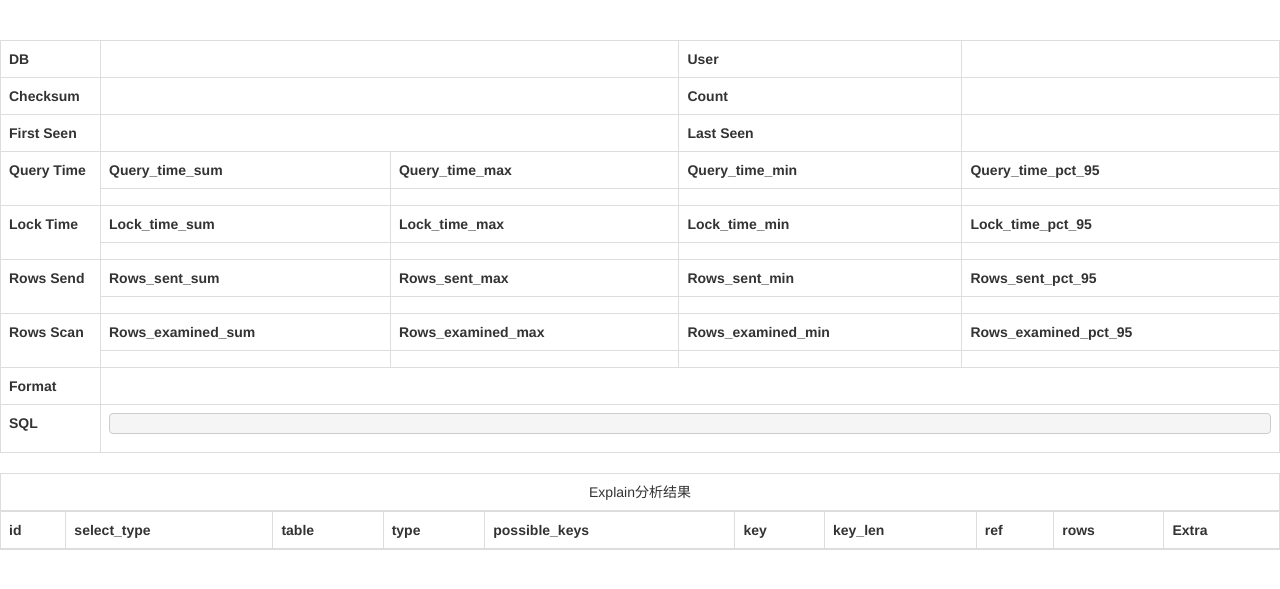
After one commit to ycg/mysql_web, a Python web app: template templates/new_slow_log_detail.html in a window 1280 px wide. The commit adds this page. Shown: the top 589 px of the page. Run offline with Jinja, Linux system fonts and the light colour scheme; the template is opened without the code that fills it, so the values that code supplies are empty.

Commit message:
优化慢日志界面 改动比较大

```diff
--- a/monitor/common.py
+++ b/monitor/common.py
@@ -6,7 +6,7 @@ from entitys import BaseClass
 
 # 把数据库返回数据转换为对象
 def get_object(row):
-    info = BaseClass()
+    info = BaseClass(None)
     for key, value in row.items():
         if (value == "None"):
             value = None
--- a/mysql_web.py
+++ b/mysql_web.py
@@ -39,7 +39,7 @@ mysql_cache.load_all_host_infos()
 monitor_server = server.MonitorServer()
 monitor_server.load()
 monitor_server.start()
-monitor_server.invoke_check_tablespace_method()
+#monitor_server.invoke_check_tablespace_method()
 
 
 # endregion
@@ -225,7 +225,8 @@ def new_get_slow_logs():
 @app.route("/newslowlog/detail/<int:checksum>/<int:host_id>")
 @login_required
 def new_get_slow_log_detail(checksum, host_id):
-    return render_template("slow_log_detail.html", slow_low_info=new_slow_log.get_slow_log_detail(checksum, host_id))
+    return render_template("new_slow_log_detail.html", slow_low_info=new_slow_log.get_slow_log_detail(checksum, host_id))
+    # return render_template("slow_log_detail.html", slow_low_info=new_slow_log.get_slow_log_detail(checksum, host_id))
 
 
 @app.route("/newslowlog/explain/<int:checksum>/<int:host_id>")
--- a/templates/home.html
+++ b/templates/home.html
@@ -44,7 +44,7 @@
                     <a href="javascript:void(0)" id="tablespace" class="list-group-item" onclick=stop("/tablespace","tablespace")><span class="glyphicon glyphicon-barcode"> Tablespace</span></a>
                     <!--<a href="javascript:void(0)" id="sql" class="list-group-item" onclick=stop("/sql","sql")><span class="glyphicon glyphicon-apple"> SQLExecute</span></a>-->
                     <a href="javascript:void(0)" id="chart" class="list-group-item" onclick=stop("/chart","chart")><span class="glyphicon glyphicon-cloud"> Chart</span></a>
-                    <a href="javascript:void(0)" id="backup" class="list-group-item" onclick=stop("/backup","backup")><span class="glyphicon glyphicon-align-justify"> Backup</span></a>
+                    <!--<a href="javascript:void(0)" id="backup" class="list-group-item" onclick=stop("/backup","backup")><span class="glyphicon glyphicon-align-justify"> Backup</span></a>-->
                     <!--<a href="javascript:void(0)" id="chart_new" class="list-group-item" onclick=stop("/chart_new","chart_new")><span class="glyphicon glyphicon-console"> Chart_New</span></a>-->
                     <!--<a href="javascript:void(0)" id="general" class="list-group-item" onclick=stop("/general/1","general")><span class="glyphicon glyphicon-check"> GeneralLog</span></a>
                     <a href="javascript:void(0)" id="user" class="list-group-item" onclick=stop("/user","user")><span class="glyphicon glyphicon-user"> User</span></a>
--- /dev/null
+++ b/templates/new_slow_log_detail.html
@@ -0,0 +1,299 @@
+<!DOCTYPE html>
+<html lang="en">
+<head>
+    <meta charset="UTF-8">
+    <title>慢日志详情</title>
+    <link href={{ url_for('static', filename='css/bootstrap.css') }} rel="stylesheet" type="text/css">
+    <script src={{ url_for("static", filename="jquery/jquery.min.js") }} type="text/javascript"></script>
+    <script src={{ url_for("static", filename="js/bootstrap.min.js") }} type="text/javascript"></script>
+</head>
+<body>
+</br>
+</br>
+<div class="row">
+    {% if(slow_low_info != None) %}
+        <div class="col-md-12">
+            <table class="table table-hover table-bordered">
+                <tbody style="word-break:break-all">
+                <tr>
+                    <td style="width: 100px">
+                        <strong>DB</strong>
+                    </td>
+                    <td colspan="2" rowspan="1">
+                        {{ slow_low_info.db_max }}
+                    </td>
+                    <td>
+                        <strong>User</strong>
+                    </td>
+                    <td colspan="1" rowspan="1">
+                        {{ slow_low_info.user_max }}
+                    </td>
+                </tr>
+                <tr>
+                    <td style="width: 100px">
+                        <strong>Checksum</strong>
+                    </td>
+                    <td colspan="2" rowspan="1">
+                        {{ slow_low_info.checksum }}
+                    </td>
+                    <td>
+                        <strong>Count</strong>
+                    </td>
+                    <td colspan="1" rowspan="1">
+                        {{ slow_low_info.count }}
+                    </td>
+                </tr>
+                <tr>
+                    <td>
+                        <strong>First Seen</strong>
+                    </td>
+                    <td colspan="2" rowspan="1">
+                        {{ slow_low_info.first_seen }}
+                    </td>
+                    <td>
+                        <strong>Last Seen</strong>
+                    </td>
+                    <td colspan="1" rowspan="1">
+                        {{ slow_low_info.last_seen }}
+                    </td>
+                </tr>
+                <tr>
+                    <td colspan="1" rowspan="2">
+                        <strong>Query Time</strong>
+                    </td>
+                    <td>
+                        <strong>Query_time_sum</strong>
+                    </td>
+                    <td>
+                        <strong>Query_time_max</strong>
+                    </td>
+                    <td>
+                        <strong>Query_time_min</strong>
+                    </td>
+                    <td>
+                        <strong>Query_time_pct_95</strong>
+                    </td>
+                </tr>
+                <tr>
+                    <td>
+                        {{ slow_low_info.query_time_sum }}
+                    </td>
+                    <td>
+                        {{ slow_low_info.query_time_max }}
+                    </td>
+                    <td>
+                        {{ slow_low_info.query_time_min }}
+                    </td>
+                    <td>
+                        {{ slow_low_info.query_time_pct_95 }}
+                    </td>
+                </tr>
+                <tr>
+                    <td colspan="1" rowspan="2">
+                        <strong>Lock Time</strong>
+                    </td>
+                    <td>
+                        <strong>Lock_time_sum</strong>
+                    </td>
+                    <td>
+                        <strong>Lock_time_max</strong>
+                    </td>
+                    <td>
+                        <strong>Lock_time_min</strong>
+                    </td>
+                    <td>
+                        <strong>Lock_time_pct_95</strong>
+                    </td>
+                </tr>
+                <tr>
+                    <td>
+                        {{ slow_low_info.lock_time_sum }}
+                    </td>
+                    <td>
+                        {{ slow_low_info.lock_time_max }}
+                    </td>
+                    <td>
+                        {{ slow_low_info.lock_time_max }}
+                    </td>
+                    <td>
+                        {{ slow_low_info.lock_time_pct_95 }}
+                    </td>
+                </tr>
+                <tr>
+                    <td colspan="1" rowspan="2">
+                        <strong>Rows Send</strong>
+                    </td>
+                    <td>
+                        <strong>Rows_sent_sum</strong>
+                    </td>
+                    <td>
+                        <strong>Rows_sent_max</strong>
+                    </td>
+                    <td>
+                        <strong>Rows_sent_min</strong>
+                    </td>
+                    <td>
+                        <strong>Rows_sent_pct_95</strong>
+                    </td>
+                </tr>
+                <tr>
+                    <td>
+                        {{ slow_low_info.rows_sent_sum }}
+                    </td>
+                    <td>
+                        {{ slow_low_info.rows_sent_max }}
+                    </td>
+                    <td>
+                        {{ slow_low_info.rows_sent_min }}
+                    </td>
+                    <td>
+                        {{ slow_low_info.rows_sent_pct_95 }}
+                    </td>
+                </tr>
+                <tr>
+                    <td colspan="1" rowspan="2">
+                        <strong>Rows Scan</strong>
+                    </td>
+                    <td>
+                        <strong>Rows_examined_sum</strong>
+                    </td>
+                    <td>
+                        <strong>Rows_examined_max</strong>
+                    </td>
+                    <td>
+                        <strong>Rows_examined_min</strong>
+                    </td>
+                    <td>
+                        <strong>Rows_examined_pct_95</strong>
+                    </td>
+                </tr>
+                <tr>
+                    <td>
+                        {{ slow_low_info.rows_examined_sum }}
+                    </td>
+                    <td>
+                        {{ slow_low_info.rows_examined_max }}
+                    </td>
+                    <td>
+                        {{ slow_low_info.rows_examined_min }}
+                    </td>
+                    <td>
+                        {{ slow_low_info.rows_examined_pct_95 }}
+                    </td>
+                </tr>
+                <tr>
+                    <td colspan="1">
+                        <strong>Format</strong>
+                    </td>
+                    <td colspan="4" rowspan="1">
+                        {{ slow_low_info.fingerprint }}
+                    </td>
+                </tr>
+                <tr>
+                    <td colspan="1">
+                        <strong>SQL</strong>
+                    </td>
+                    <td colspan="4" rowspan="1">
+                        <pre>{{ slow_low_info.sample }}</pre>
+                    </td>
+                </tr>
+                </tbody>
+            </table>
+
+            <table class="table table-hover table-bordered">
+                <thead>
+                <tr>
+                    <td colspan="10" class="text-center">
+                        Explain分析结果
+                    </td>
+                </tr>
+                <tr>
+                    <th>
+                        id
+                    </th>
+                    <th>
+                        select_type
+                    </th>
+                    <th>
+                        table
+                    </th>
+                    <th>
+                        type
+                    </th>
+                    <th>
+                        possible_keys
+                    </th>
+                    <th>
+                        key
+                    </th>
+                    <th>
+                        key_len
+                    </th>
+                    <th>
+                        ref
+                    </th>
+                    <th>
+                        rows
+                    </th>
+                    <th>
+                        Extra
+                    </th>
+                </tr>
+                </thead>
+                <tbody style="word-break:break-all">
+                {% for status in slow_low_info.explain_infos %}
+                    <tr>
+                        <td>
+                            {{ status.id }}
+                        </td>
+                        <td>
+                            {{ status.select_type }}
+                        </td>
+                        <td>
+                            {{ status.table }}
+                        </td>
+                        <td>
+                            {{ status.type }}
+                        </td>
+                        <td>
+                            {{ status.possible_keys }}
+                        </td>
+                        <td>
+                            {{ status.key }}
+                        </td>
+                        <td>
+                            {{ status.key_len }}
+                        </td>
+                        <td>
+                            {{ status.ref }}
+                        </td>
+                        <td>
+                            {{ status.rows }}
+                        </td>
+                        <td>
+                            {{ status.Extra }}
+                        </td>
+                    </tr>
+                {% endfor %}
+                </tbody>
+            </table>
+        </div>
+
+        {% if(slow_low_info.table_infos != None) %}
+            {% for value in slow_low_info.table_infos %}
+                <div class="row">
+                    <div class="col-md-2">
+                        <div id="myTab" class="list-group">
+                            <a href="javascript:void(0)">{{ value.table_name_full }}</a>
+                        </div>
+                    </div>
+                    <div class="col-md-10">
+
+                    </div>
+                </div>
+            {% endfor %}
+        {% endif %}
+    {% endif %}
+</div>
+</body>
+</html>
--- a/templates/slow_log_display.html
+++ b/templates/slow_log_display.html
@@ -105,7 +105,8 @@
                     {{ status.Lock_time_sum }}
                 </td>
                 <td class="text-center">
-                    <button class="btn btn-xs btn-primary" onclick=get_slow_log_detail("{{ status.checksum }}")>详情</button>
+                    <!--<button class="btn btn-xs btn-primary" onclick=get_slow_log_detail("{{ status.checksum }}")>详情</button>-->
+                    <button class="btn btn-xs btn-primary" onclick=window.open("/newslowlog/detail/{{ status.checksum }}/{{ status.serverid_max }}")>详情</button>
                     {% if(status.is_reviewed == 0) %}
                         <button class="btn btn-xs btn-danger" onclick=show_review_dialog_modal("{{ status.checksum }}")>审核</button>
                     {% else %}
```
Also changed, not shown: monitor/new_slow_log.py (+190 -8 lines), templates/new_slow_log_home.html (+8 -2 lines), templates/slow_log_detail.html (+44 -0 lines).
